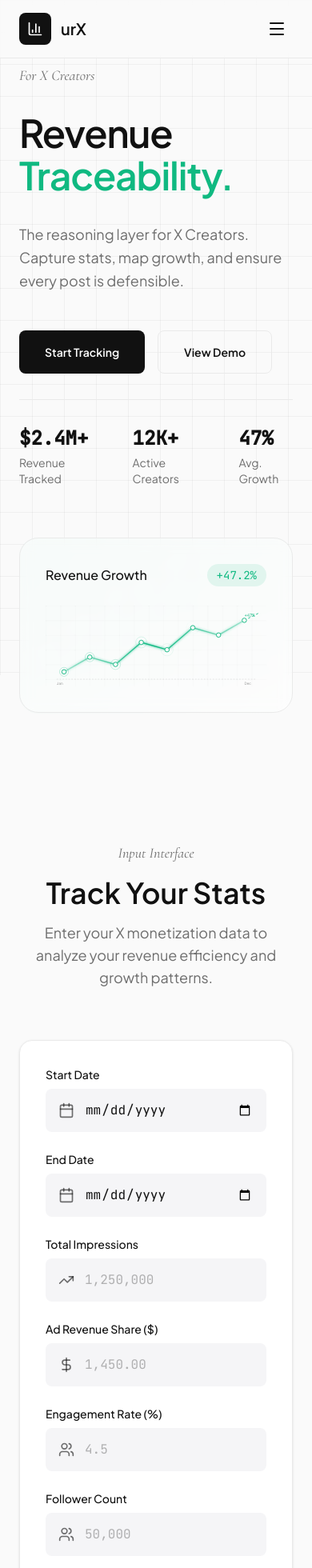
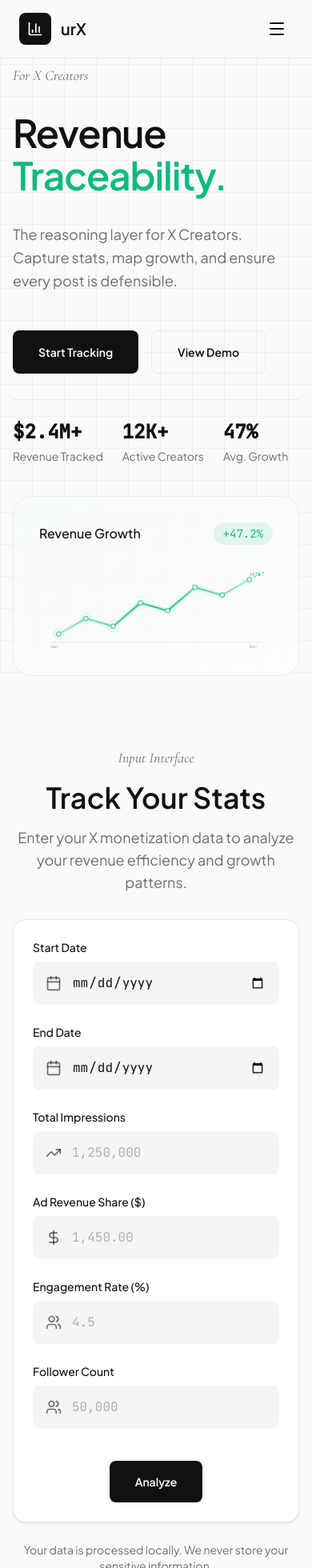
Before and after one commit to bushxcz/urX, a React (Vite) app: page / in a window 390 px wide. Shown: the top 1960 px of the page at 80% size. Built offline with nearby package versions, Linux system fonts and the light colour scheme.

Commit message:
Improve mobile responsiveness - reduce spacing on smaller screens

```diff
--- a/src/App.jsx
+++ b/src/App.jsx
@@ -29,7 +29,7 @@ function App() {
         <Dashboard data={trackerData} />
 
         {/* Footer */}
-        <footer className="border-t border-border-subtle py-12 px-6">
+        <footer className="border-t border-border-subtle py-8 md:py-12 px-4 md:px-6">
           <div className="max-w-7xl mx-auto flex flex-col md:flex-row justify-between items-center gap-6">
             <div className="flex items-center gap-3">
               <div className="w-8 h-8 bg-obsidian rounded-lg flex items-center justify-center">
--- a/src/sections/Dashboard.jsx
+++ b/src/sections/Dashboard.jsx
@@ -103,7 +103,7 @@ export default function Dashboard({ data }) {
     };
 
     return (
-        <section id="dashboard" className="relative py-24 px-6">
+        <section id="dashboard" className="relative py-12 md:py-24 px-4 md:px-6">
             <div className="max-w-7xl mx-auto">
                 {/* Section Header */}
                 <motion.div
@@ -111,7 +111,7 @@ export default function Dashboard({ data }) {
                     whileInView={{ opacity: 1, y: 0 }}
                     viewport={{ once: true }}
                     transition={{ duration: 0.5 }}
-                    className="text-center mb-16"
+                    className="text-center mb-8 md:mb-16"
                 >
                     <p className="font-serif italic text-subtle text-lg mb-4">
                         Monetization Analyzer
@@ -125,7 +125,7 @@ export default function Dashboard({ data }) {
                 </motion.div>
 
                 {/* Metric Cards */}
-                <div className="grid md:grid-cols-3 gap-6 mb-12">
+                <div className="grid md:grid-cols-3 gap-4 md:gap-6 mb-8 md:mb-12">
                     {metricCards.map((card, index) => {
                         const Icon = card.icon;
                         const isActive = activeMetric === card.id;
@@ -277,7 +277,7 @@ export default function Dashboard({ data }) {
                     whileInView={{ opacity: 1, y: 0 }}
                     viewport={{ once: true }}
                     transition={{ duration: 0.5, delay: 0.5 }}
-                    className="mt-12 bg-gradient-to-r from-obsidian to-obsidian/90 rounded-2xl p-8 md:p-12"
+                    className="mt-8 md:mt-12 bg-gradient-to-r from-obsidian to-obsidian/90 rounded-2xl p-6 md:p-12"
                 >
                     <div className="grid md:grid-cols-2 gap-8 items-center">
                         <div>
--- a/src/sections/Hero.jsx
+++ b/src/sections/Hero.jsx
@@ -7,9 +7,9 @@ import RevenueGraph from '../components/RevenueGraph';
  */
 export default function Hero() {
     return (
-        <section className="relative min-h-screen flex flex-col justify-center pt-20 pb-16 px-6">
+        <section className="relative min-h-screen flex flex-col justify-center pt-20 pb-10 md:pb-16 px-4 md:px-6">
             <div className="max-w-7xl mx-auto w-full">
-                <div className="grid lg:grid-cols-2 gap-16 items-center">
+                <div className="grid lg:grid-cols-2 gap-10 lg:gap-16 items-center">
                     {/* Left Column - Text Content */}
                     <div className="space-y-8">
                         {/* Editorial Accent */}
@@ -68,7 +68,7 @@ export default function Hero() {
                             initial={{ opacity: 0 }}
                             animate={{ opacity: 1 }}
                             transition={{ duration: 0.5, delay: 0.5 }}
-                            className="flex gap-12 pt-8 border-t border-border-subtle"
+                            className="flex gap-6 md:gap-12 pt-6 md:pt-8 border-t border-border-subtle"
                         >
                             <div>
                                 <p className="font-data text-2xl md:text-3xl font-semibold text-obsidian">
--- a/src/sections/Tracker.jsx
+++ b/src/sections/Tracker.jsx
@@ -76,7 +76,7 @@ export default function Tracker({ onSubmit }) {
     ];
 
     return (
-        <section id="tracker" className="relative py-24 px-6">
+        <section id="tracker" className="relative py-12 md:py-24 px-4 md:px-6">
             <div className="max-w-4xl mx-auto">
                 {/* Section Header */}
                 <motion.div
@@ -84,7 +84,7 @@ export default function Tracker({ onSubmit }) {
                     whileInView={{ opacity: 1, y: 0 }}
                     viewport={{ once: true }}
                     transition={{ duration: 0.5 }}
-                    className="text-center mb-16"
+                    className="text-center mb-8 md:mb-16"
                 >
                     <p className="font-serif italic text-subtle text-lg mb-4">
                         Input Interface
@@ -103,7 +103,7 @@ export default function Tracker({ onSubmit }) {
                     whileInView={{ opacity: 1, y: 0 }}
                     viewport={{ once: true }}
                     transition={{ duration: 0.6, delay: 0.1 }}
-                    className="bg-white rounded-2xl border border-border-subtle shadow-sm p-8 md:p-12"
+                    className="bg-white rounded-2xl border border-border-subtle shadow-sm p-6 md:p-12"
                 >
                     <form onSubmit={handleSubmit}>
                         <div className="grid md:grid-cols-2 gap-6">
```
